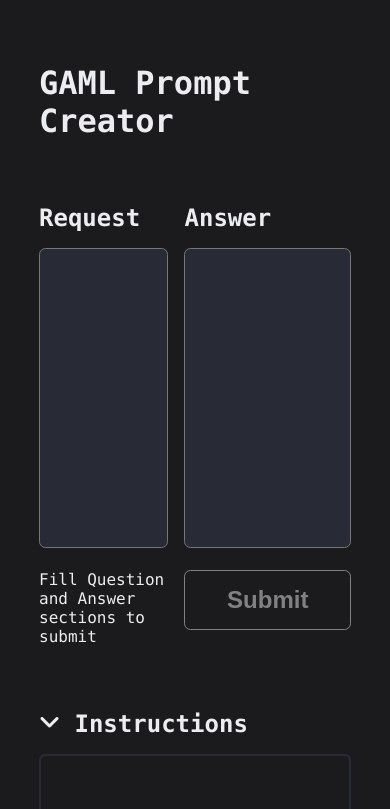
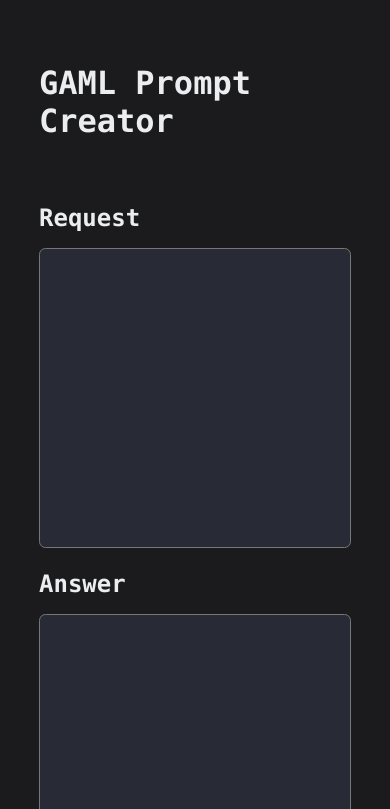
Before and after one commit to lmartinez2001/GAML-datagen, a website: page public/index.html in a window 390 px wide. Shown: the top 809 px of the page. Drawn offline with nearby package versions, Linux system fonts and the light colour scheme.

Commit message:
Added responsiveness

```diff
--- a/public/css/style.css
+++ b/public/css/style.css
@@ -101,8 +101,14 @@ h1 {
   margin-bottom: 1rem;
 }
 
-@media screen and (max-width: 1300px) {
-
+@media screen and (max-width: 720px) {
+  .prompt-container {
+    display: grid;
+    grid-template: repeat(2, 350px) 30px 60px / 1fr;
+    /* grid-template-rows: ; */
+    grid-gap: 1rem;
+    margin-bottom: 5rem;
+  }
 }
 
 footer {
```
